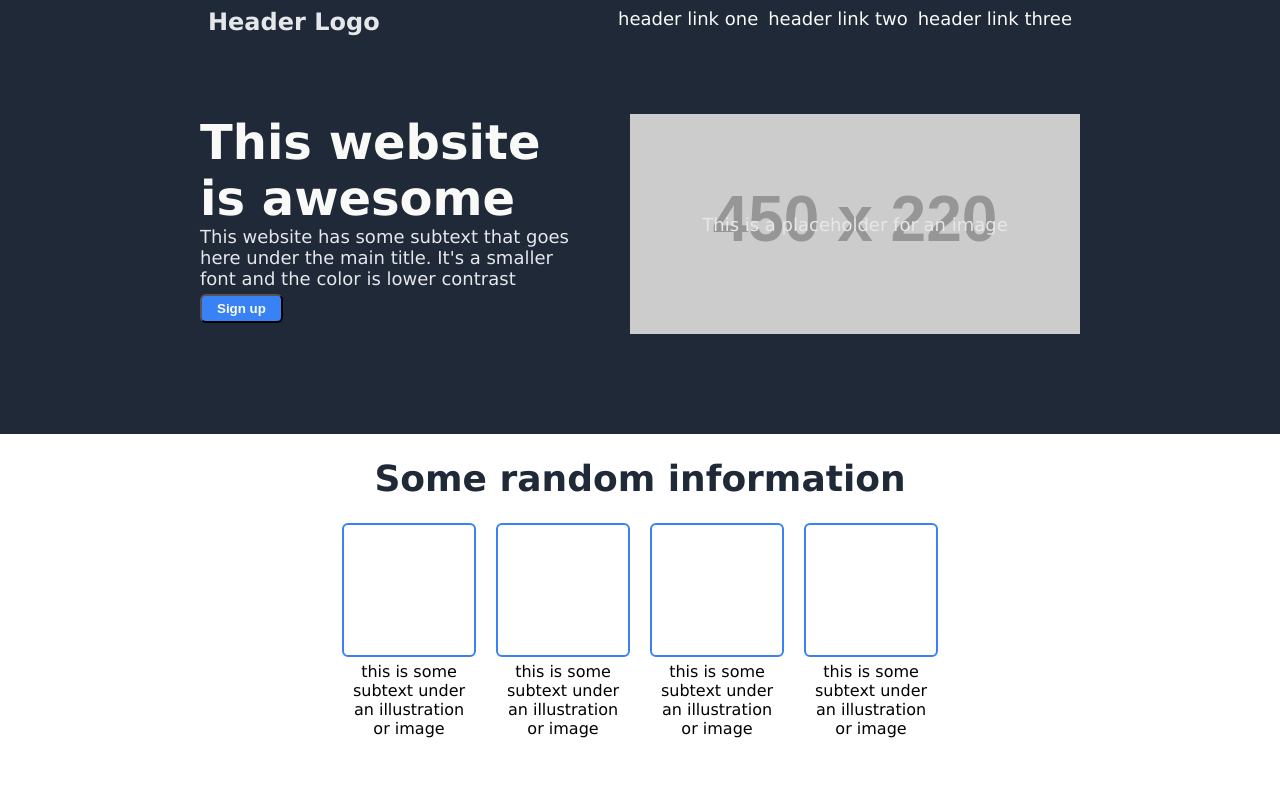
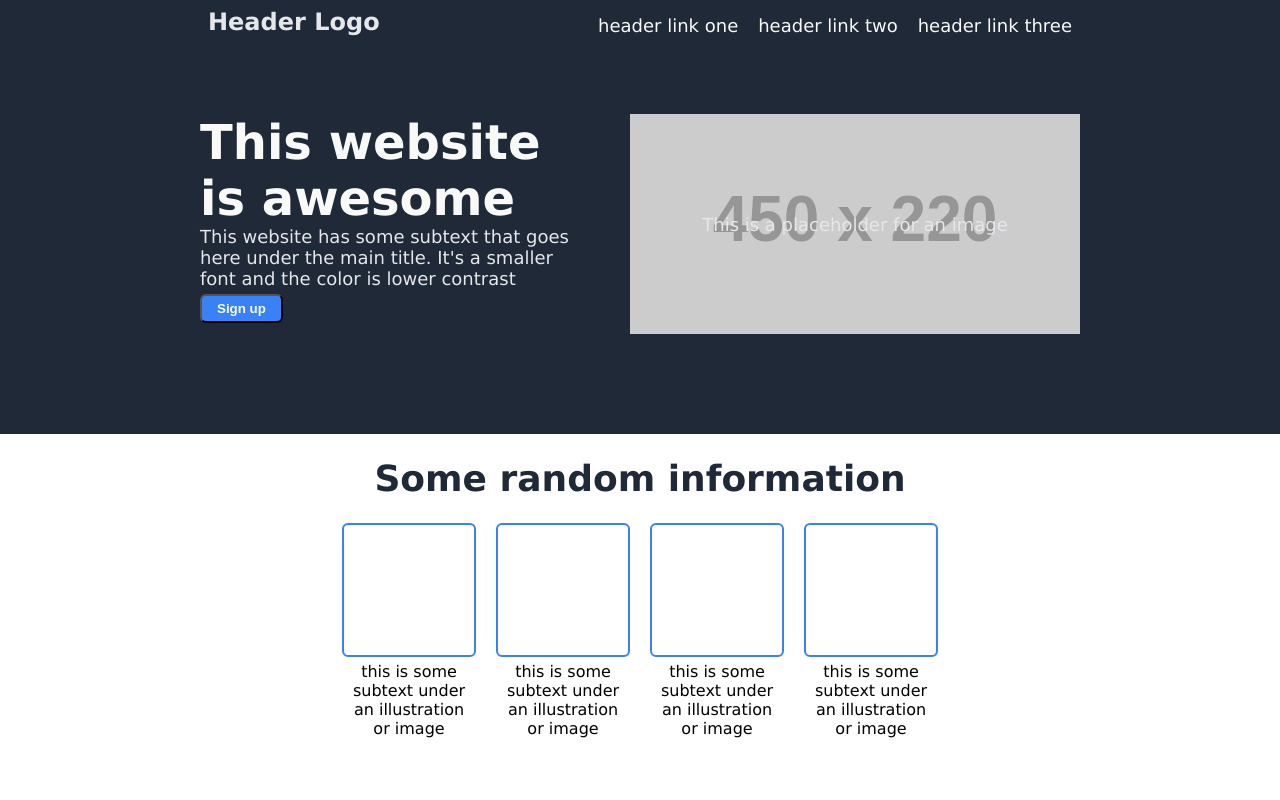
Before and after one commit to Kinodar/landing-page, a plain HTML site: page index.html in a window 1280 px wide. Shown: the top 800 px of the page. Drawn offline with Linux system fonts and the light colour scheme; placeholder pictures from the web are drawn by us.

Commit message:
Edit head-links element position

```diff
--- a/style.css
+++ b/style.css
@@ -63,7 +63,8 @@ a {
 .header-links {
     display: flex;
     padding: 8px;
-    gap: 10px;
+    gap: 20px;
+    align-items: flex-end;
 }
 
 .hero {
```
